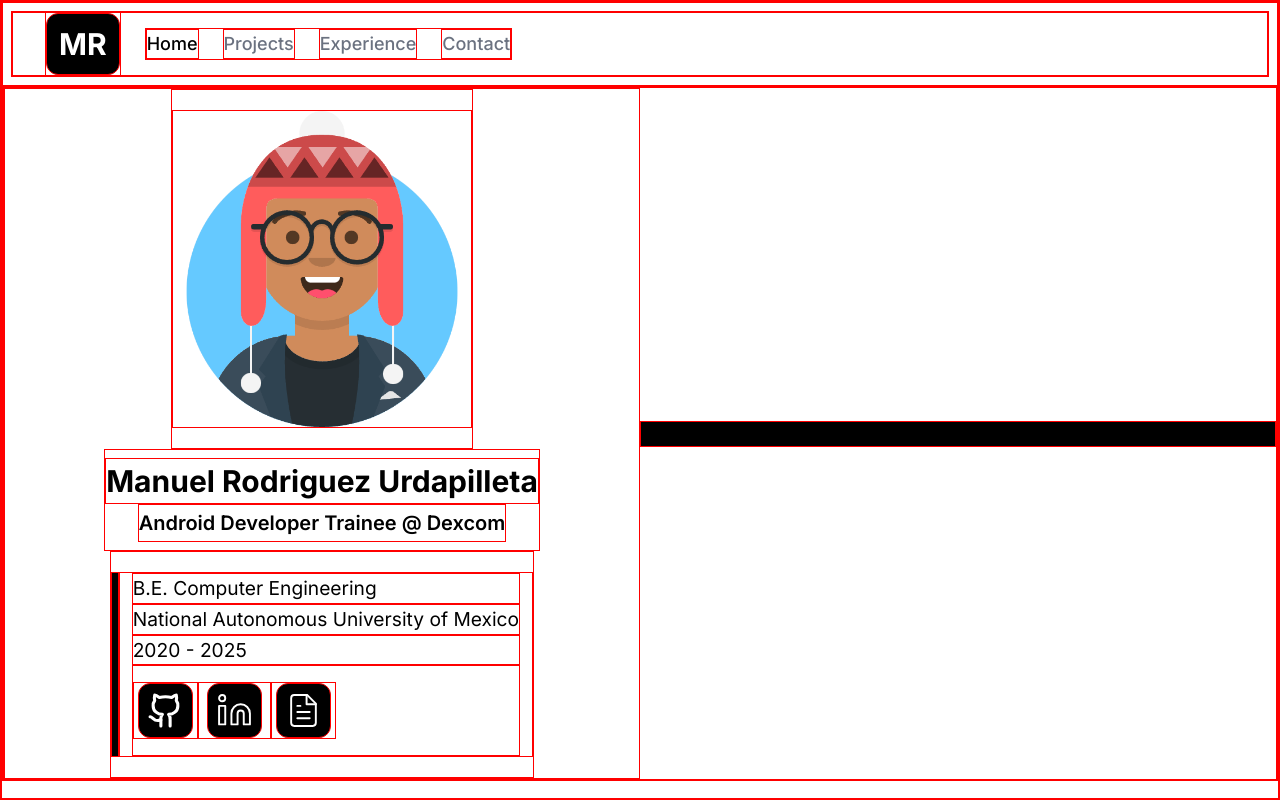
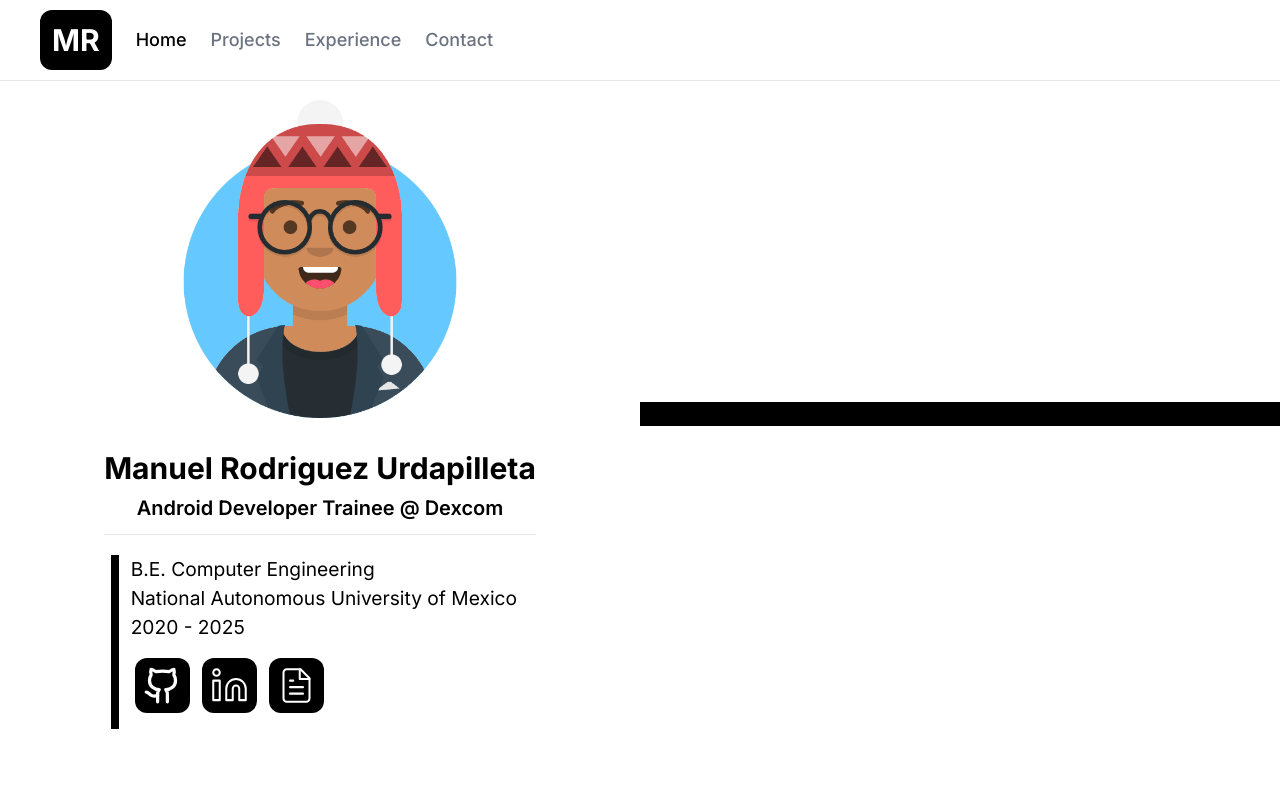
Before and after one commit to manuelrurda/DevPortfolio, a Next.js app: page / in a window 1280 px wide. Built offline with nearby package versions, Linux system fonts and the light colour scheme.

Commit message:
fixed height alligment homepage

```diff
--- a/app/(routes)/page.tsx
+++ b/app/(routes)/page.tsx
@@ -5,8 +5,8 @@ import { FileText, Github, Linkedin } from "lucide-react";
 
 const HomePage = () => {
   return (
-    <Container>
-      <div className="flex-1 flex flex-row justify-center items-center">
+    <Container className="flex h-5/6 justify-center items-center">
+      <div className="flex-1 flex flex-col sm:flex-row justify-center items-center">
         {/* left */}
         <div className="flex-1 flex flex-col items-center justify-center h-full">
           {/* profile pic */}
--- a/app/globals.css
+++ b/app/globals.css
@@ -2,9 +2,9 @@
 @tailwind components;
 @tailwind utilities;
 
-* {
+/* * {
   border: solid red 1px;
-}
+} */
 html,
 body,
 :root {
--- a/components/container.tsx
+++ b/components/container.tsx
@@ -1,9 +1,11 @@
-interface ContainerProps {
+import { cn } from "@/lib/utils";
+
+interface ContainerProps extends React.HTMLAttributes<HTMLDivElement> {
   children: React.ReactNode;
 }
 
-const Container: React.FC<ContainerProps> = ({ children }) => {
-  return <div className="max-w-7xl mx-auto">{children}</div>;
+const Container: React.FC<ContainerProps> = ({ className, children }) => {
+  return <div className={cn("max-w-7xl mx-auto", className)}>{children}</div>;
 };
 
 export default Container;
```
